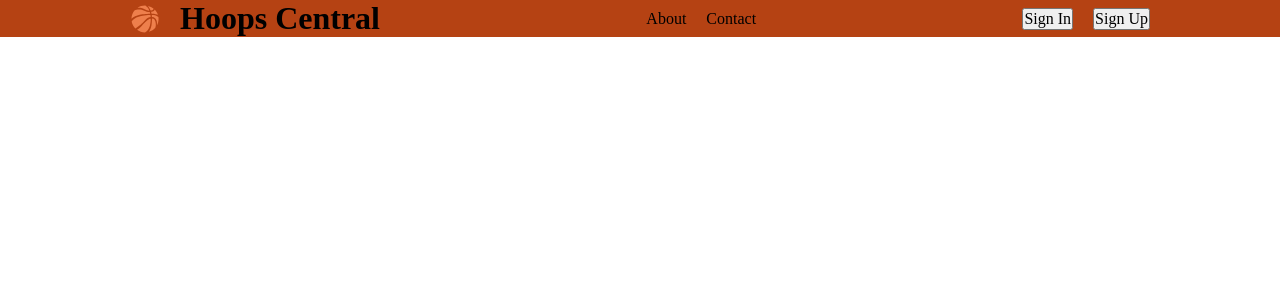
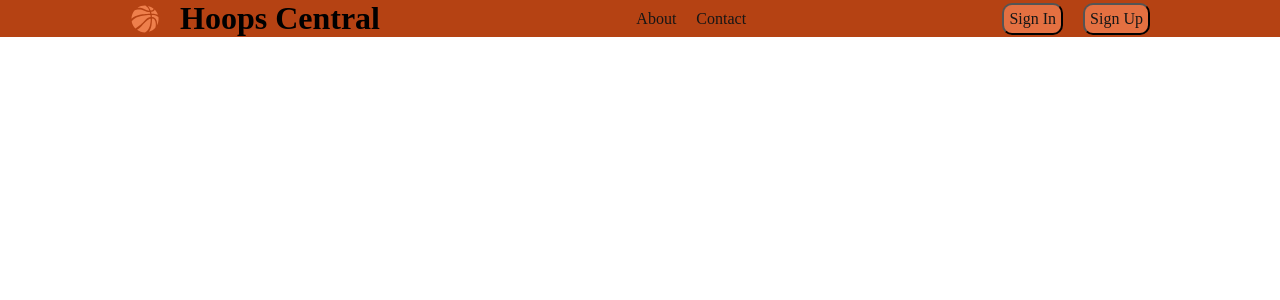
Before and after one commit to dwrath/hoops-central-frontend, a Next.js app: page / in a window 1280 px wide. Shown: the top 300 px of the page. Built offline with nearby package versions, Linux system fonts and the light colour scheme.

Commit message:
Navbar updates

```diff
--- a/components/Navbar.js
+++ b/components/Navbar.js
@@ -34,13 +34,13 @@ const Navbar = () => {
                     </div>
                     <div className="column shrink">
                         <nav className="row">
-                            <div className="column"><Link href="/">About</Link></div>
-                            <div className="column"><Link href="/">Contact</Link></div>
+                            <div className="column"><Link className="nav-link underline" href="/">About</Link></div>
+                            <div className="column"><Link className="nav-link underline" href="/">Contact</Link></div>
                         </nav>
                     </div>
                     <div className="column shrink">
                         <div className="row">
-                            <button type="button" className="button">Logout</button>
+                            <button type="button" className="logout-button">Logout</button>
                         </div>
                     </div>
                 </div>
@@ -65,14 +65,14 @@ const Navbar = () => {
                     </div>
                     <div className="column shrink">
                         <nav className="row">
-                            <div className="column"><Link href="/">About</Link></div>
-                            <div className="column"><Link href="/">Contact</Link></div>
+                            <div className="column"><Link className="nav-link underline" href="/">About</Link></div>
+                            <div className="column"><Link className="nav-link underline" href="/">Contact</Link></div>
                         </nav>
                     </div>
                     <div className="column shrink">
                         <div className="row">
-                            <button className="button">Sign In</button>
-                            <button className="button">Sign Up</button>
+                            <button className="signin-button">Sign In</button>
+                            <button className="signup-button">Sign Up</button>
                         </div>
                     </div>
                 </div>
--- a/styles/navbar.css
+++ b/styles/navbar.css
@@ -8,3 +8,19 @@
     background-color: var(--primary-color);
     backdrop-filter: blur(5px);
 }
+.nav-link{
+    color: var(--secondary-color);
+}
+.nav-link:hover{
+    color: var(--tertiary-color);
+}
+.signin-button, .signup-button, .logout-button{
+    background-color: var(--tertiary-color);
+    color: var(--secondary-color);
+    border-radius: 10px;
+    padding: 5px;
+}
+.signin-button:hover, .signup-button:hover,.logout-button:hover{
+    background-color: var(--quaternary-color);
+    color: var(--secondary-color);
+}
```
